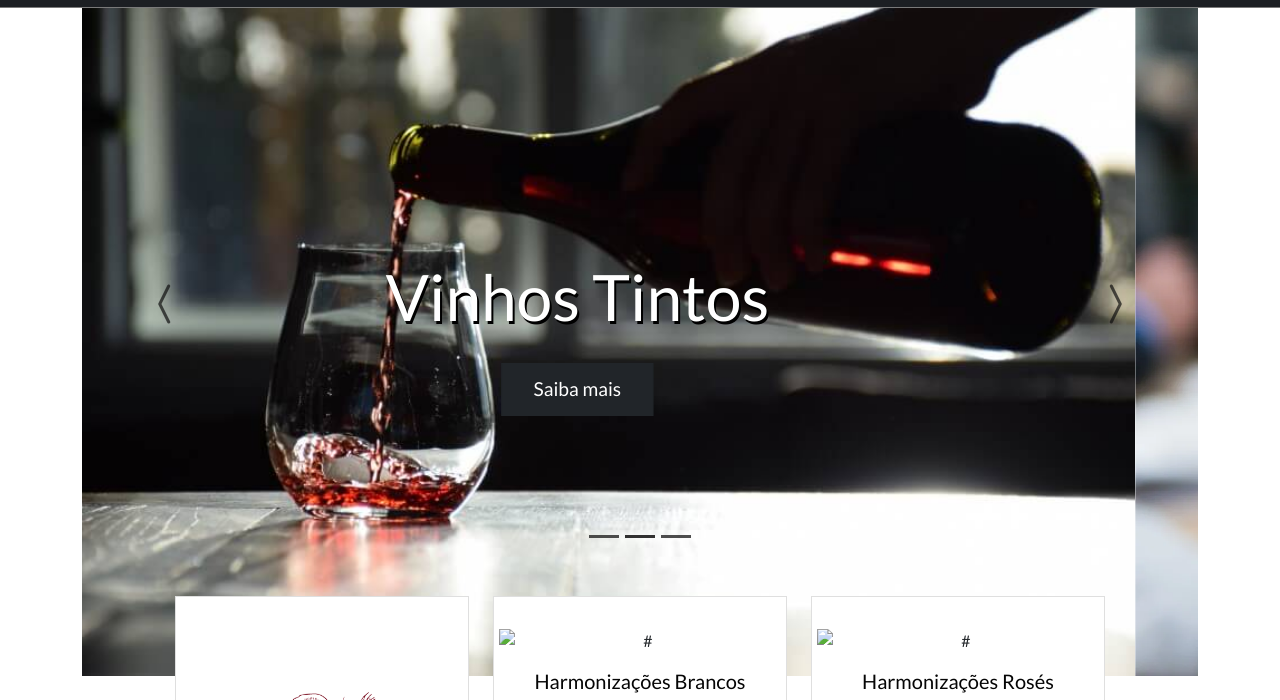
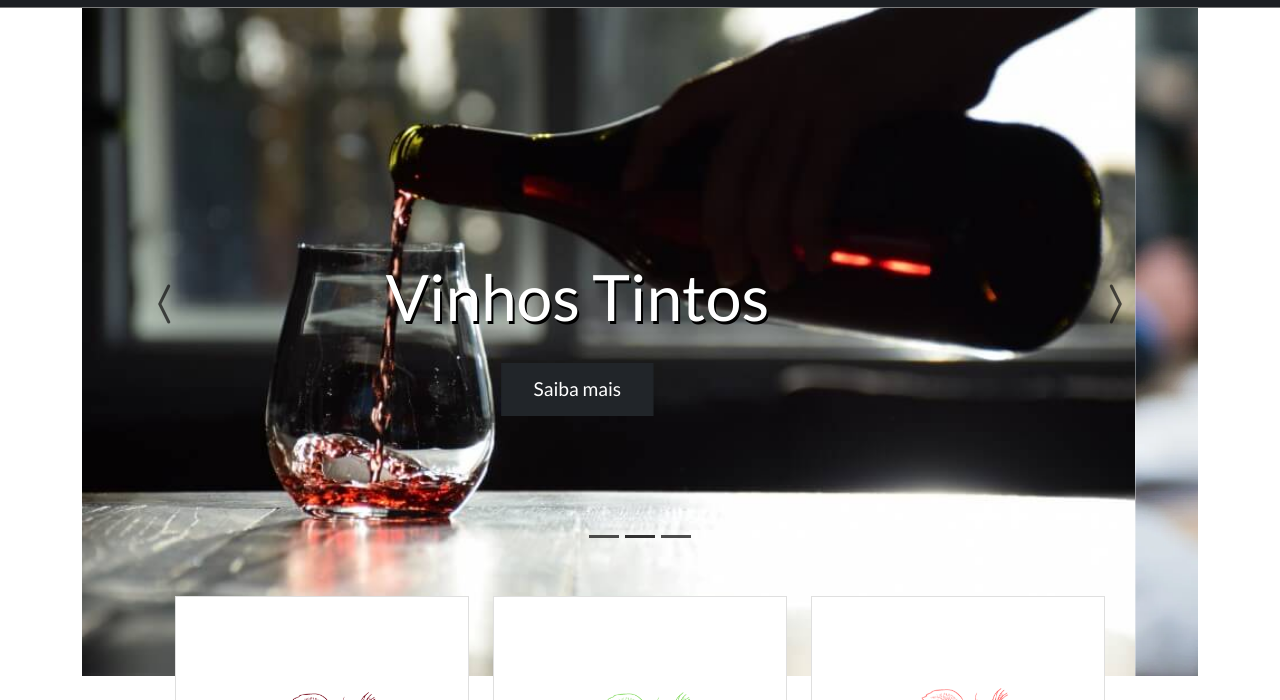
Before and after one commit to Hope-life/Wine-Gastro, a plain HTML site: page index.html in a window 1280 px wide. Shown: the part 100-800 px from the top of the page. Drawn offline with nearby package versions, Linux system fonts and the light colour scheme; files whose address does not match are found by name.

Commit message:
Update index.html

```diff
--- a/index.html
+++ b/index.html
@@ -150,7 +150,7 @@ crossorigin="anonymous"
           </div>
           <div class="col-12 col-md-4">
             <div class="card text-center">
-              <img src="/projeto_Lu/img/mini/2.png" alt="#">
+              <img src="IMG/mini/2.png" alt="#">
               <div class="card-body">
                 <h5 class="card-title primary-color">Harmonizações Brancos</h5>
                 <p class="card-text secondary-color">
@@ -162,7 +162,7 @@ crossorigin="anonymous"
           </div>
           <div class="col-12 col-md-4">
             <div class="card text-center">
-              <img src="/projeto_Lu/img/mini/3.png" alt="#">
+              <img src="/IMG/mini/3.png" alt="#">
               <div class="card-body primary-color">
                 <h5 class="card-title primary-color">
                   Harmonizações Rosés
```
